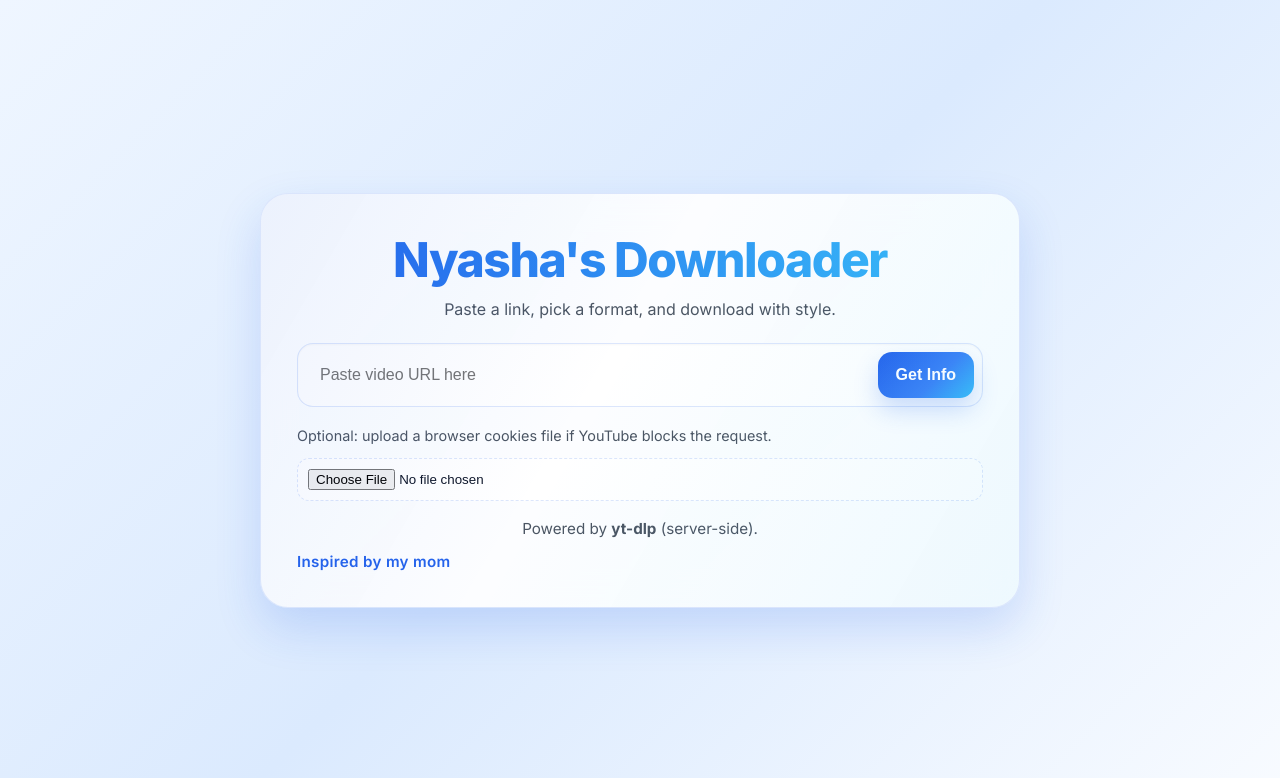
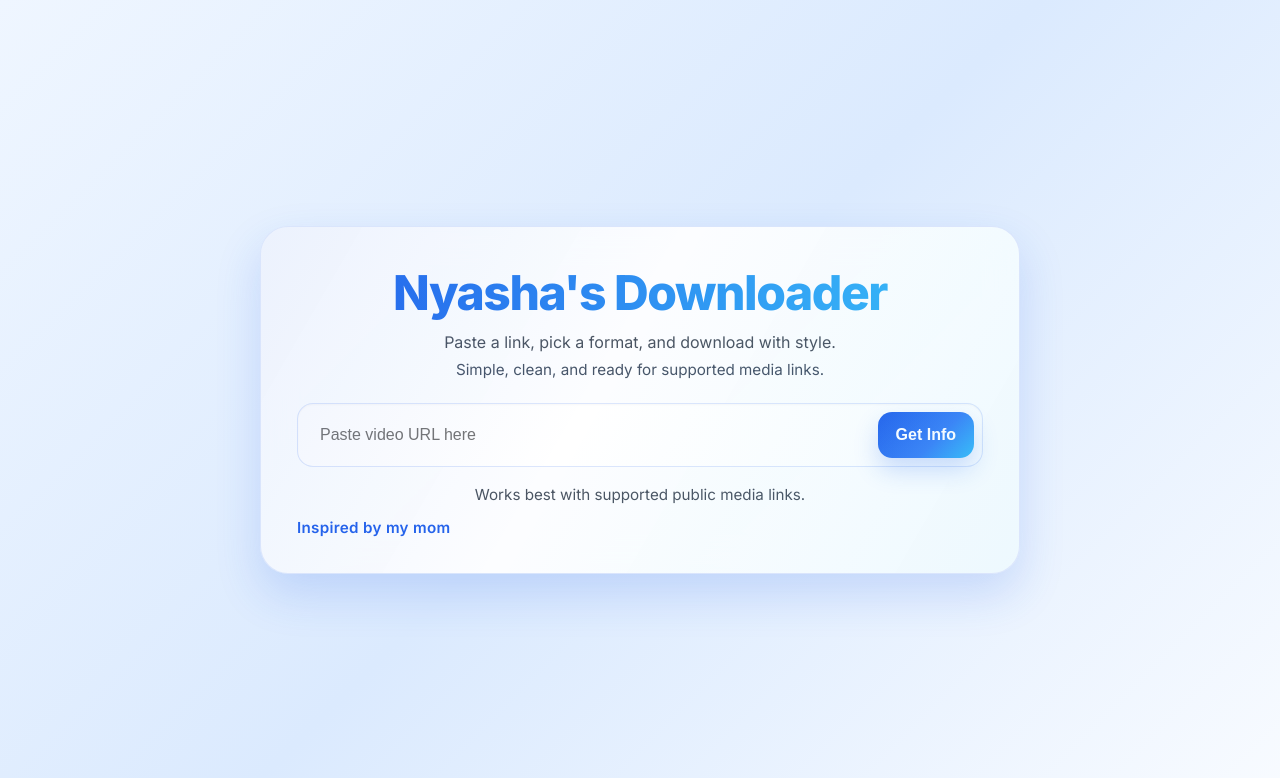
Before and after one commit to Nyashley3/nyashas_downloader, a Flask app: page / in a window 1280 px wide. Shown: the top 778 px of the page. Run offline with Flask 2, Linux system fonts and the light colour scheme; some libraries are stand-ins or nearby versions.

Commit message:
final touches

```diff
--- a/app.py
+++ b/app.py
@@ -1,14 +1,11 @@
 from flask import Flask, render_template, request, send_from_directory, url_for, redirect
 from yt_dlp import YoutubeDL
-from werkzeug.utils import secure_filename
 import os
 import uuid
 import glob
-import random
-import subprocess
 import time
 import threading
-from datetime import datetime, timedelta
+from datetime import datetime
 
 BASE_DIR = os.path.dirname(__file__)
 TMP_DIR = os.path.join(BASE_DIR, 'tmp')
@@ -43,17 +40,7 @@ def cleanup_expired_files(interval_seconds=60):
         time.sleep(interval_seconds)
 
 
-def save_uploaded_cookies(request_obj):
-    cookies_file = request_obj.files.get('cookies_file')
-    if not cookies_file or not getattr(cookies_file, 'filename', ''):
-        return None
-    safe_name = secure_filename(cookies_file.filename) or 'cookies.txt'
-    path = os.path.join(TMP_DIR, f"{uuid.uuid4().hex}_{safe_name}")
-    cookies_file.save(path)
-    return path
-
-
-def build_yt_dlp_options(cookies_path=None, skip_download=False):
+def build_yt_dlp_options(skip_download=False):
     headers = {
         'User-Agent': os.environ.get('YTDLP_USER_AGENT') or 'Mozilla/5.0 (Windows NT 10.0; Win64; x64) AppleWebKit/537.36 (KHTML, like Gecko) Chrome/126.0.0.0 Safari/537.36',
         'Accept-Language': 'en-US,en;q=0.9',
@@ -70,8 +57,6 @@ def build_yt_dlp_options(cookies_path=None, skip_download=False):
     }
     if skip_download:
         options['skip_download'] = True
-    if cookies_path:
-        options['cookiefile'] = cookies_path
     return options
 
 
@@ -79,9 +64,8 @@ def explain_yt_dlp_error(error):
     message = str(error).lower()
     if 'not a bot' in message or 'confirm you’re not a bot' in message or 'captcha' in message or 'sign in to confirm' in message:
         return (
-            'YouTube is blocking this request from the server. '
-            'If you have a browser cookies file, upload it here to try again. '
-            'Otherwise, try a different video source or wait a bit and try again.'
+            'This video source is currently blocking automated access. '
+            'Please try a different supported link or try again later.'
         )
     return str(error)
 
@@ -104,17 +88,12 @@ def info():
     if not url:
         return render_template('index.html', error='Please provide a video URL')
 
-    cookies_path = None
     try:
-        cookies_path = save_uploaded_cookies(request)
-        ydl_opts = build_yt_dlp_options(cookies_path=cookies_path, skip_download=True)
+        ydl_opts = build_yt_dlp_options(skip_download=True)
         with YoutubeDL(ydl_opts) as ydl:
             info = ydl.extract_info(url, download=False)
     except Exception as e:
         return render_template('index.html', error=explain_yt_dlp_error(e))
-    finally:
-        if cookies_path and os.path.exists(cookies_path):
-            os.remove(cookies_path)
 
     # handle playlists by taking the first entry
     if isinstance(info, dict) and 'entries' in info and info['entries']:
@@ -179,19 +158,11 @@ def download():
         'noplaylist': True,
     }
 
-    cookies_path = None
     try:
-        cookies_path = save_uploaded_cookies(request)
-        ydl_opts = dict(ydl_opts)
-        if cookies_path:
-            ydl_opts['cookiefile'] = cookies_path
         with YoutubeDL(ydl_opts) as ydl:
             ydl.extract_info(url, download=True)
     except Exception as e:
         return render_template('index.html', error=f'Download failed: {explain_yt_dlp_error(e)}')
-    finally:
-        if cookies_path and os.path.exists(cookies_path):
-            os.remove(cookies_path)
 
     matches = glob.glob(os.path.join(TMP_DIR, unique + '.*'))
     if not matches:
--- a/templates/index.html
+++ b/templates/index.html
@@ -67,6 +67,11 @@
         color: var(--muted);
         font-size: 1rem;
       }
+      .brand .subtext {
+        margin-top: 8px;
+        font-size: 0.95rem;
+        color: #475569;
+      }
       .alert {
         border-radius: 14px;
         padding: 12px 14px;
@@ -115,18 +120,6 @@
         font-weight: 600;
         letter-spacing: 0.02em;
       }
-      .helper {
-        color: var(--muted);
-        font-size: 0.9rem;
-        margin-top: 6px;
-      }
-      input[type="file"] {
-        width: 100%;
-        border: 1px dashed var(--border);
-        border-radius: 12px;
-        padding: 10px;
-        background: white;
-      }
       .footer {
         margin-top: 18px;
         text-align: center;
@@ -146,19 +139,18 @@
       <div class="brand">
         <h1>Nyasha's Downloader</h1>
         <p>Paste a link, pick a format, and download with style.</p>
+        <p class="subtext">Simple, clean, and ready for supported media links.</p>
       </div>
       {% if error %}
         <div class="alert">{{ error }}</div>
       {% endif %}
-      <form action="/info" method="post" enctype="multipart/form-data">
+      <form action="/info" method="post">
         <div class="input-row">
           <input type="text" name="url" placeholder="Paste video URL here" required />
           <button type="submit">Get Info</button>
         </div>
-        <div class="helper">Optional: upload a browser cookies file if YouTube blocks the request.</div>
-        <input type="file" name="cookies_file" accept=".txt,.cookies" />
       </form>
-      <div class="footer">Powered by <strong>yt-dlp</strong> (server-side).</div>
+      <div class="footer">Works best with supported public media links.</div>
       <div class="accent-line">Inspired by my mom</div>
     </div>
   </body>
```
Also changed, not shown: templates/result.html (+2 -6 lines).
